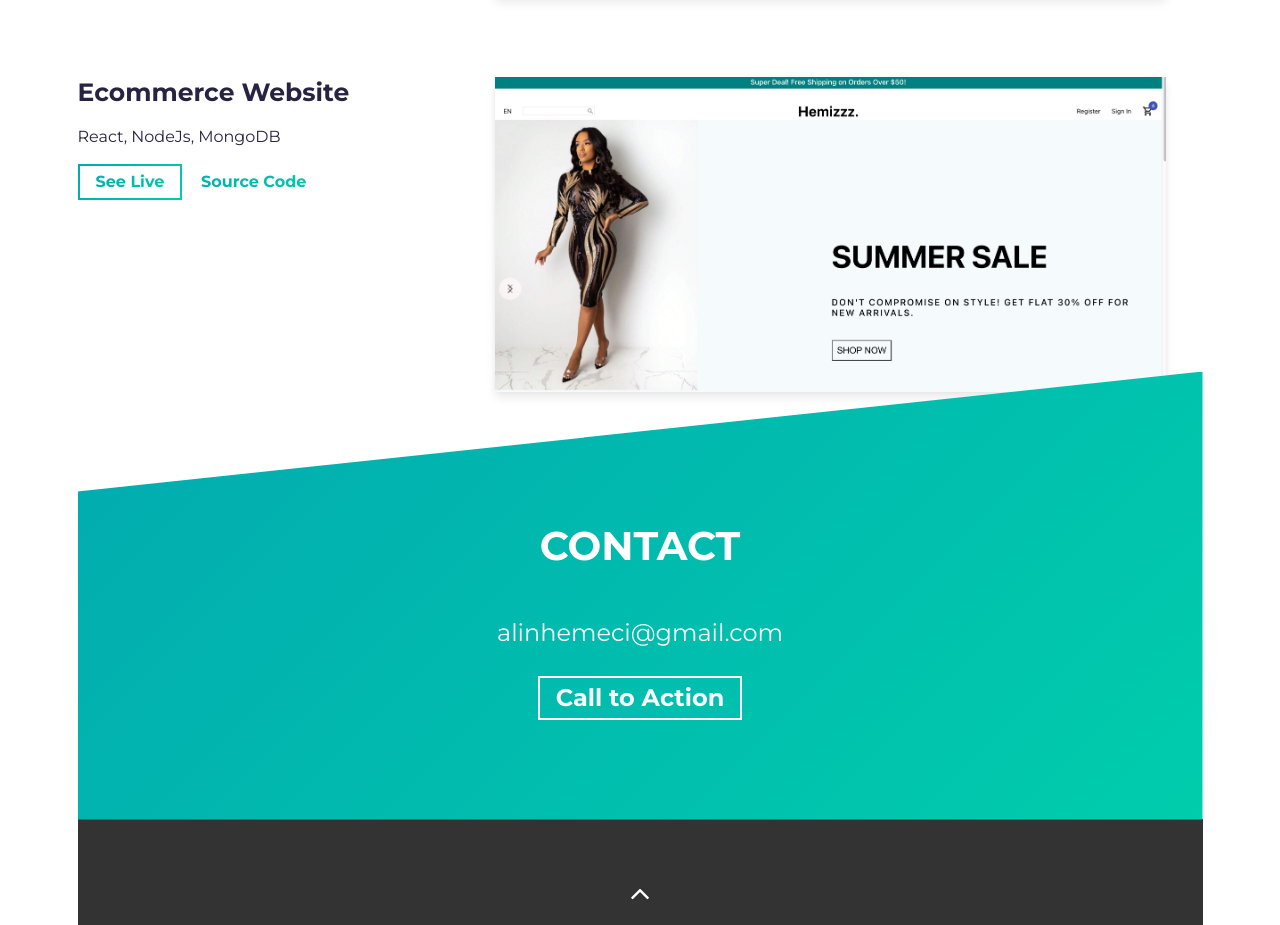
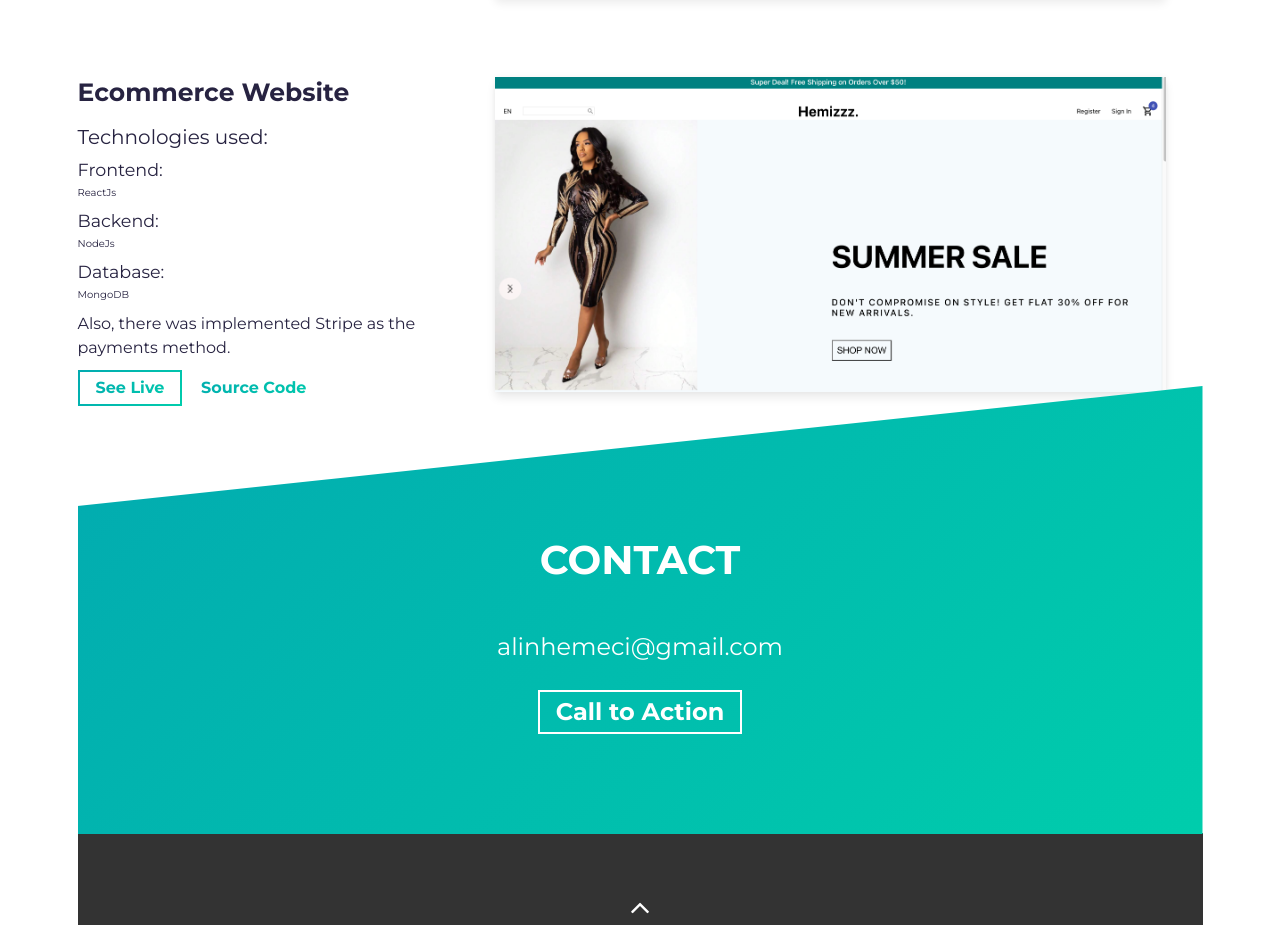
Before and after one commit to HemisCoding/MyPortfolio, a website built with Parcel: page src/index.html in a window 1280 px wide. Shown: the part 2251-3176 px from the top of the page. Built offline with nearby package versions, Linux system fonts and the light colour scheme.

Commit message:
Update index.html

```diff
--- a/src/index.html
+++ b/src/index.html
@@ -219,7 +219,11 @@
                 <h3 class="project-wrapper__text-title">Ecommerce Website</h3>
                 <div>
                   <p class="mb-4">
-                    React, NodeJs, MongoDB
+                    <h2>Technologies used: </h2>
+                    <P><h3>Frontend: </h3> ReactJs</P>
+                    <P><h3>Backend: </h3>NodeJs</P>
+                    <P><h3>Database: </h3>MongoDB</P>
+                    <p>Also, there was implemented Stripe as the payments method.<p>
                   </p>
                 </div>
                 <a
```
